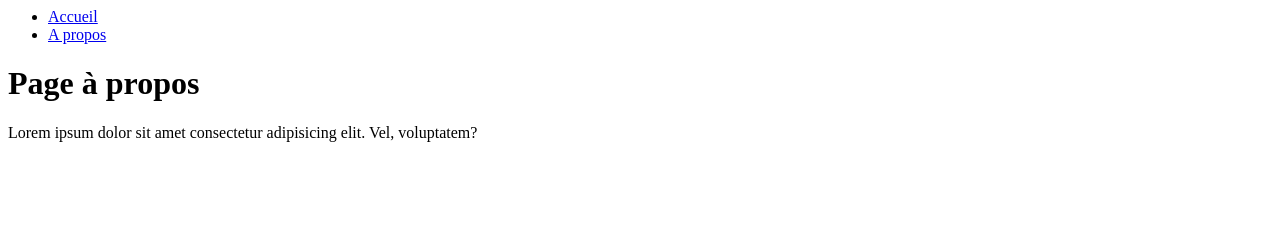
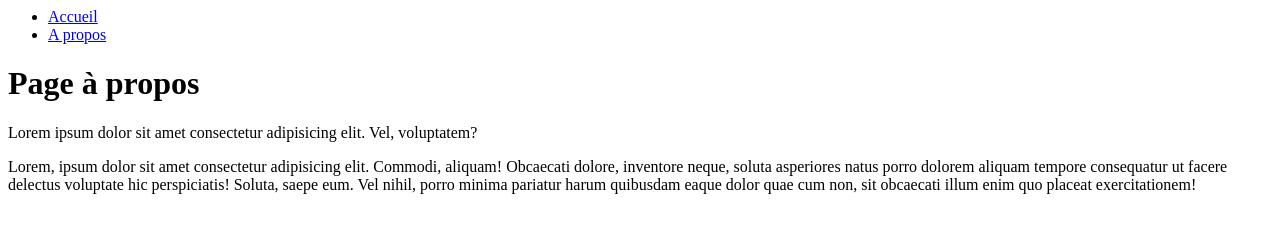
Before and after one commit to AlainTitus/monProjet, a plain HTML site: page apropos.html in a window 1280 px wide. Drawn offline with Linux system fonts and the light colour scheme.

Commit message:
Ajout d'un paragraphe à la page apropos

```diff
--- a/apropos.html
+++ b/apropos.html
@@ -12,5 +12,6 @@
     </ul>
     <h1>Page à propos</h1>
     <p>Lorem ipsum dolor sit amet consectetur adipisicing elit. Vel, voluptatem?</p>
+    <p>Lorem, ipsum dolor sit amet consectetur adipisicing elit. Commodi, aliquam! Obcaecati dolore, inventore neque, soluta asperiores natus porro dolorem aliquam tempore consequatur ut facere delectus voluptate hic perspiciatis! Soluta, saepe eum. Vel nihil, porro minima pariatur harum quibusdam eaque dolor quae cum non, sit obcaecati illum enim quo placeat exercitationem!</p>
 </body>
 </html>
```
